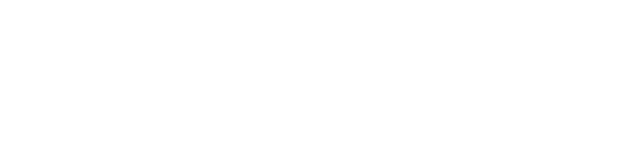
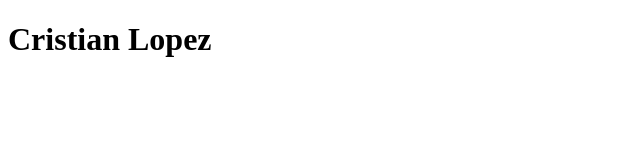
Before and after one commit to clopez-2018291/IN5AM, a plain HTML site: page index.html in a window 1280 px wide. Shown: the whole page, without its empty margins (0-640 px from the left). Drawn offline with Linux system fonts and the light colour scheme.

Commit message:
agrego el titulo 2 al archivo index.html

```diff
--- a/index.html
+++ b/index.html
@@ -7,6 +7,7 @@
     <title>Primer Programa en GIT</title>
 </head>
 <body>
+    <h1>Cristian Lopez</h1>
 
 </body>
 </html>
```
